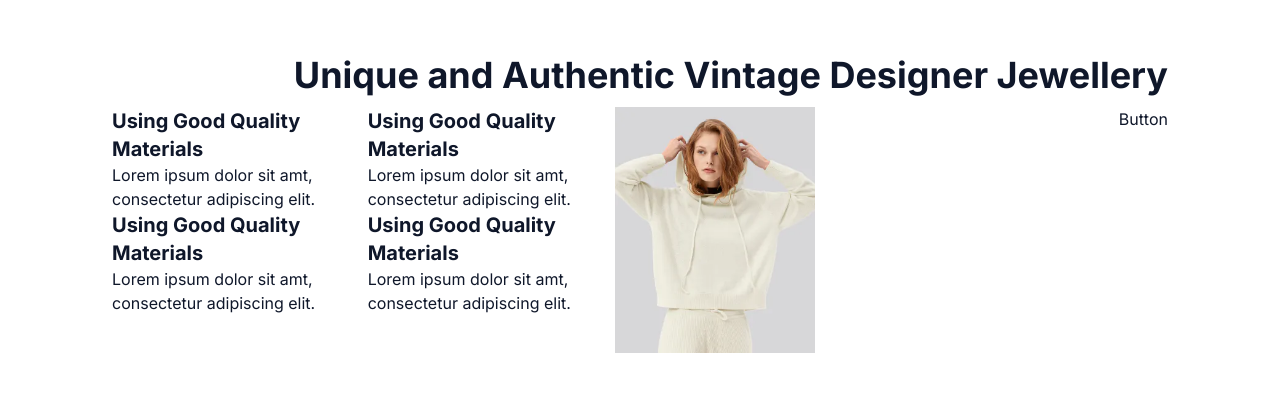
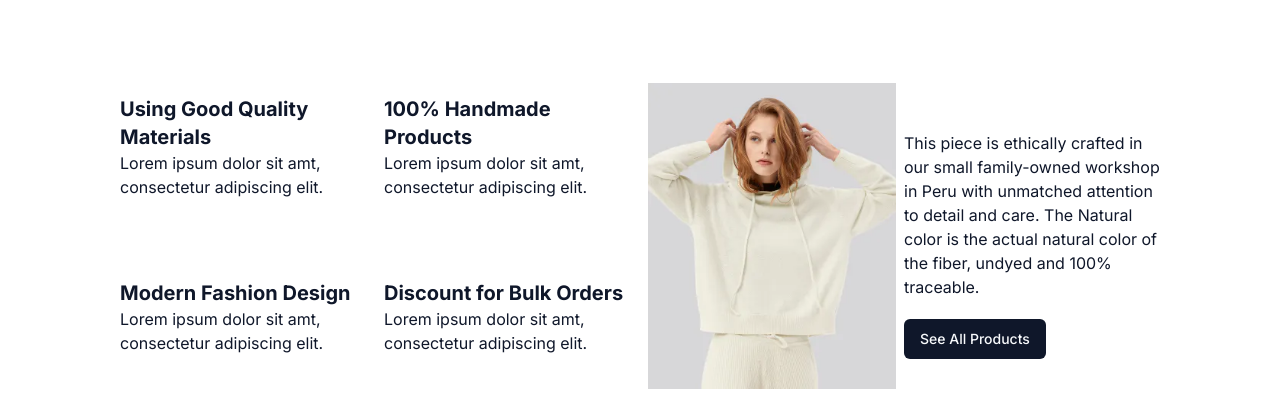
Before and after one commit to uzair330/hackathon01, a Next.js app: page / in a window 1280 px wide. Shown: the part 2065-2462 px from the top of the page. Before the commit the page ends 2418 px from the top, so only its background shows below. Built offline with nearby package versions, Linux system fonts and the light colour scheme.

Commit message:
Unique section

```diff
--- a/src/app/page.tsx
+++ b/src/app/page.tsx
@@ -1,6 +1,6 @@
 "use client"
 import SwipperProduct from "@/components/SwipperProduct";
-import Unique from "@/components/Unique";
+import Unique2 from "@/components/Unique02";
 import { Hero } from "@/view/Hero";
 import { ProductList } from "@/view/ProductList";
 import Promotion from "@/view/Promotion";
@@ -13,7 +13,7 @@ export default function Home() {
 <Promotion />
       {/* <ProductList /> */}
       <SwipperProduct />
-      <Unique />
+      <Unique2 />
     </>
   );
 }
--- a/src/components/SwipperProduct.tsx
+++ b/src/components/SwipperProduct.tsx
@@ -26,13 +26,13 @@ const SwipperProduct = () => {
           },
         }}
         spaceBetween={10}
-        // slidesPerView={3}
+
         onSlideChange={() => console.log("slide change")}
         onSwiper={(swiper) => console.log(swiper)}
       >
         {Products.map((product) => (
           <SwiperSlide key={product.id}>
-            <div className="hover:scale-105 shadow-sm">
+            <div className="hover:scale-105 ">
             <ProductCard
               key={product.id}
               title={product.name}
--- a/src/components/Unique.tsx
+++ b/src/components/Unique.tsx
@@ -1,15 +1,16 @@
 import React from 'react'
 import { Products } from '@/app/utils/mock'
 import Image from 'next/image'
+import { Button } from './ui/button'
 const Unique = () => {
   return (
-    <div className="grid md:grid-cols-2 lg:col-span-3 max-h-full">
+    <div className="grid md:grid-cols-2 lg:col-span-4 gap-x-4">
 
-  <div className="md:col-span-2 lg:col-span-3 font-bold text-4xl py-3 flex justify-end">Unique and Authentic Vintage Designer Jewellery</div>
+  <div className="md:col-span-2 lg:col-span-4 font-bold text-4xl py-3 flex justify-end">Unique and Authentic Vintage Designer Jewellery</div>
 
-  <div className="md:col-span-2 lg:col-span-1">
+  <div className="md:col-span-2 ">
     <div className="flex gap-2">
-      <div className="">
+      <div className="lg:col-span-2">
         <span className="font-bold text-xl py-3">Using Good Quality Materials</span>
         <p>
           Lorem ipsum dolor sit amt, consectetur adipiscing elit.
@@ -39,12 +40,17 @@ const Unique = () => {
     </div>
   </div>
 
-  <div className="">
+
+  <div className="flex justify-center  pt-9">
     <Image width={200} src={Products[0].image} alt={Products[0].name}/>
   </div>
-  <div className="">Button</div>
+  <div className="py-9">
+    <p>Lorem ipsum dolor sit amet, consectetur adipisicing elit. Itaque aperiam qui odit, atque quibusdam expedita? Ullam, illum placeat veritatis a eligendi error rerum quasi earum harum expedita, commodi, unde autem!</p>
+    <div className=""><Button>See All Products</Button></div>
+  </div>
 
-</div>
+  </div>
+
 
   )
 }
--- /dev/null
+++ b/src/components/Unique02.tsx
@@ -0,0 +1,48 @@
+import React from "react";
+import { Button } from "./ui/button";
+import { Products } from "@/app/utils/mock";
+import Image from "next/image";
+const Unique02 = () => {
+  return (
+    <>
+      <div className="grid grid-cols-2 lg:grid-cols-4 md:grid-cols-4">
+        <div className="md:col-span-2 col-span-1 lg:col-span-1">
+<div className="flex flex-col my-5 px-2">
+    <div className=""><span className="font-bold text-xl py-3 ">Using Good Quality Materials</span>
+        <p className="pb-20">
+        Lorem ipsum dolor sit amt, consectetur adipiscing elit.
+        </p></div>
+    <div className=""><span className="font-bold text-xl py-3">Modern Fashion Design</span>
+        <p>
+        Lorem ipsum dolor sit amt, consectetur adipiscing elit.
+        </p></div>
+</div>
+
+        </div>
+        <div className="md:col-span-2 col-span-1 lg:col-span-1">
+        <div className="flex flex-col my-5 px-2">
+    <div className=""><span className="font-bold text-xl  ">100% Handmade Products</span>
+        <p className="pb-20">
+        Lorem ipsum dolor sit amt, consectetur adipiscing elit.
+        </p></div>
+    <div className=""><span className="font-bold text-xl py-3">Discount for Bulk Orders</span>
+        <p>
+        Lorem ipsum dolor sit amt, consectetur adipiscing elit.
+        </p></div>
+</div>
+
+        </div>
+        <div className="md:col-span-1 col-span-2 lg:col-span-1 flex justify-center p-2">
+
+          <Image className="" src={Products[0].image} alt={Products[0].name} />
+        </div>
+        <div className="md:col-span-3 col-span-2 lg:col-span-1"><div className="py-9">
+    <p className="py-5">This piece is ethically crafted in our small family-owned workshop in Peru with unmatched attention to detail and care. The Natural color is the actual natural color of the fiber, undyed and 100% traceable.</p>
+    <div className=""><Button>See All Products</Button></div>
+  </div></div>
+      </div>
+    </>
+  );
+};
+
+export default Unique02;
--- a/src/components/productCard.tsx
+++ b/src/components/productCard.tsx
@@ -9,7 +9,7 @@ export const ProductCard = (props: {
   id: number;
 }) => {
   return (
-    <div className="">
+    <div className="p-5">
       <Link href={`/products/${props.id}`}>
         <Image  src={props.img} alt="product" width={400}/>
         <h3 className="font-bold text-lg mt-4">{props.title}</h3>
--- a/src/view/Promotion.tsx
+++ b/src/view/Promotion.tsx
@@ -11,7 +11,7 @@ const Promotion = () => {
   return (
     <div className="">
       <div className="flex justify-center font-bold text-blue-600 text-sm pt-16 ">PROMOTIONS</div>
-      <div className="flex justify-center font-bold text-5xl pt-3 pb-8">Our Promotions Events</div>
+      <div className="flex justify-center font-bold text-4xl pt-3 pb-8">Our Promotions Events</div>
     <div className="grid gap-4 lg:grid-cols-4 ">
     <div className="md:col-span-2 grid gap-4 ">
       <div className="bg-[#D6D6D8] h-[180px]  pr-3 ">
```
